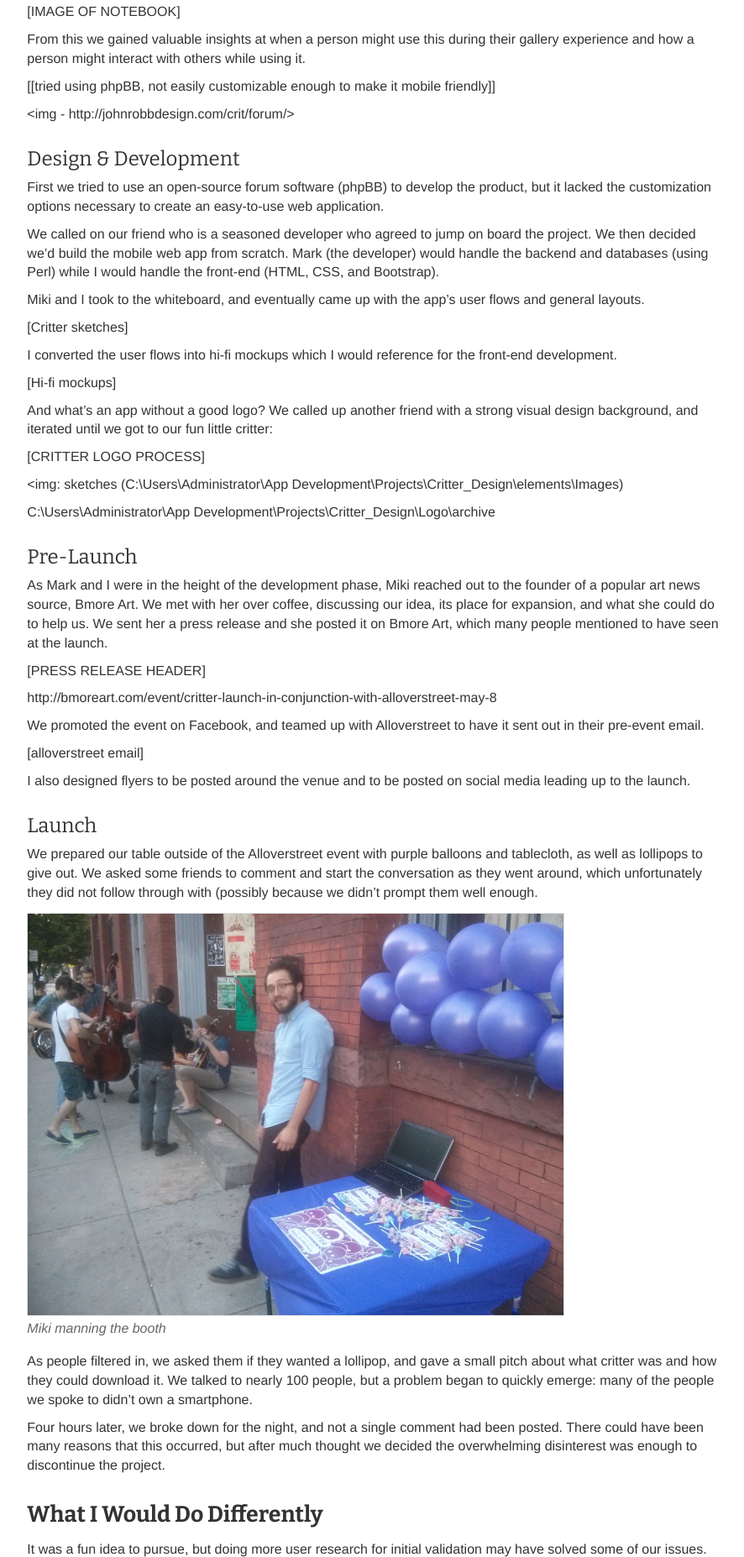
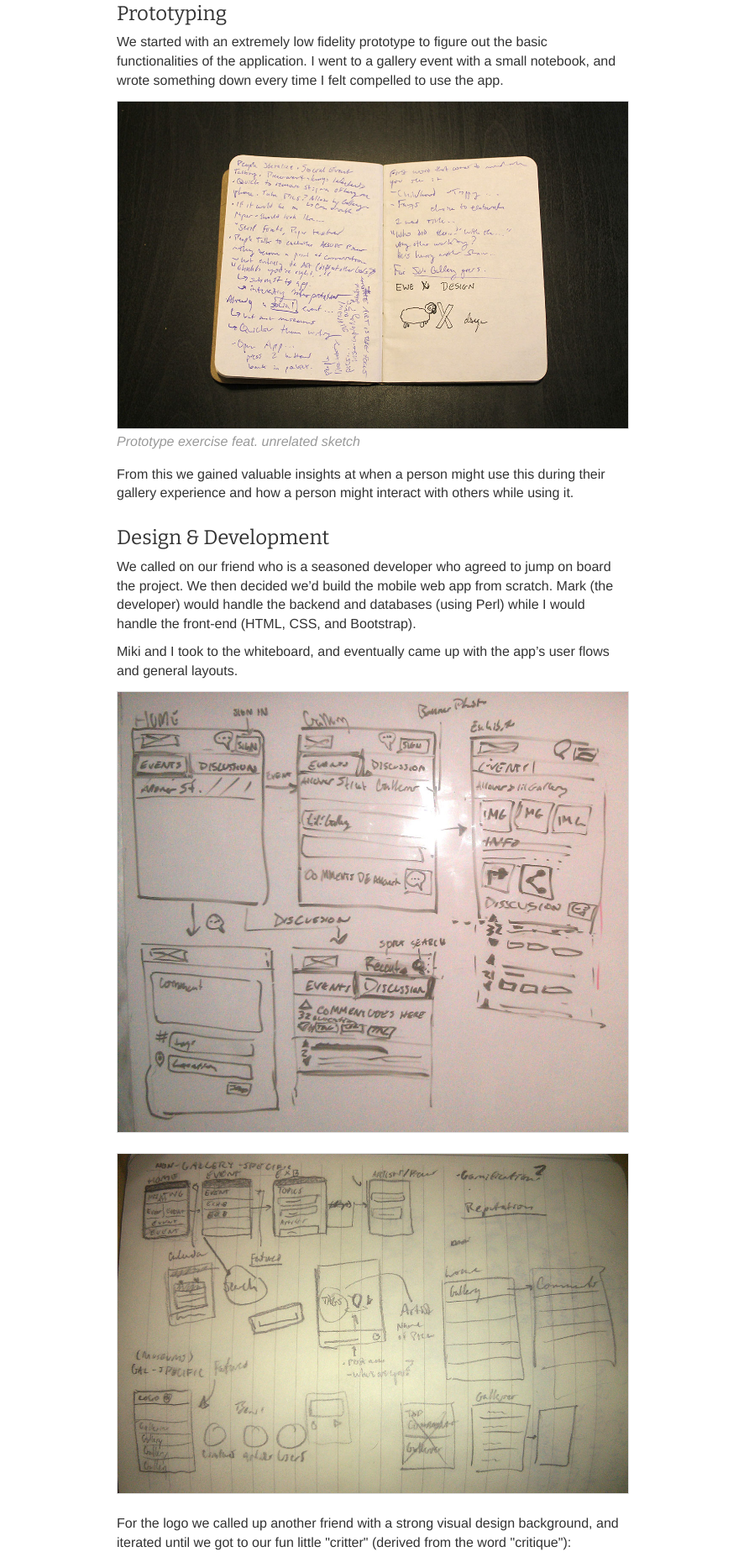
Before and after one commit to johnrobbjr/Portfolio, a plain HTML site: page article_critter.html in a window 1280 px wide. Shown: the part 955-2809 px from the top of the page at 84% size, without its empty margins (196-1082 px from the left). Drawn offline with nearby package versions, Linux system fonts and the light colour scheme.

Commit message:
Critter Article
And other little layout changes

```diff
--- a/article_critter.html
+++ b/article_critter.html
@@ -50,7 +50,7 @@
     </div>
   </div>
 
-  <div class="container col-sm-offset-1 col-sm-10 col-md-offset-2 col-md-8">
+  <div class="container col-sm-offset-1 col-sm-10 col-md-offset-2 col-md-8 col-lg-offset-3 col-lg-6">
 
     <!--BACK BUTTON, breadcrumb-->
     <p style="margin-bottom:18px">
@@ -101,25 +101,18 @@
         We started with an extremely low fidelity prototype to figure out the basic functionalities of the application. I went to a gallery event with a small
         notebook, and wrote something down every time I felt compelled to use the app.
     </p>
-    <p>
-        [IMAGE OF NOTEBOOK]
-    </p>
+        <img src="img/critter/sketchbook.jpg" class="img-responsive" alt="lo-fi prototype">
+        <p class="caption">Prototype exercise feat. unrelated sketch</p>
     <p>
         From this we gained valuable insights at when a person might use this during their gallery experience and how a person might interact with others while
         using it.
     </p>
     <p>
-        [[tried using phpBB, not easily customizable enough to make it mobile friendly]]
-    </p>
-    <p>
-        &lt;img - http://johnrobbdesign.com/crit/forum/&gt;
-    </p>
-    <p>
         <h3>Design &amp; Development</h3>
     </p>
     <p>
-        First we tried to use an open-source forum software (phpBB) to develop the product, but it lacked the customization options necessary to create an
-        easy-to-use web application.
+        <!--First we tried to use an open-source forum software (phpBB) to develop the product, but it lacked the customization options necessary to create an
+        easy-to-use web application. <br/><br/>[IMAGE OF PHONE WITH http://johnrobbdesign.com/crit/forum/ ON IT]-->
     </p>
     <p>
         We called on our friend who is a seasoned developer who agreed to jump on board the project. We then decided we’d build the mobile web app from scratch.
@@ -128,47 +121,31 @@
     <p>
         Miki and I took to the whiteboard, and eventually came up with the app’s user flows and general layouts.
     </p>
+        <img src="img/critter/whiteboard_1.jpg" class="img-responsive" alt="whiteboard">
+        <img src="img/critter/sketch-mobile.jpg" class="img-responsive" alt="sketches">
     <p>
-        [Critter sketches]
+        For the logo we called up another friend with a strong visual design background, and iterated until we got to our fun little
+        "critter" (derived from the word "critique"):
+    </p>
+      <img src="img/critter/logo.jpg" class="img-responsive" alt="Critter logo development">
+    <p>
+        I used the sketches to create hi-fi mockups which I would reference during the development phase.
     </p>
     <p>
-        I converted the user flows into hi-fi mockups which I would reference for the front-end development.
-    </p>
-    <p>
-        [Hi-fi mockups]
-    </p>
-    <p>
-        And what’s an app without a good logo? We called up another friend with a strong visual design background, and iterated until we got to our fun little
-        critter:
-    </p>
-    <p>
-        [CRITTER LOGO PROCESS]
-    </p>
-    <p>
-        &lt;img: sketches (C:\Users\Administrator\App Development\Projects\Critter_Design\elements\Images)
-    </p>
-    <p>
-        C:\Users\Administrator\App Development\Projects\Critter_Design\Logo\archive
+      <img src="img/critter/hifi.png" class="img-responsive" alt="Hi-Fi Mockups">
     </p>
     <p>
         <h3>Pre-Launch</h3>
     </p>
     <p>
         As Mark and I were in the height of the development phase, Miki reached out to the founder of a popular art news source, Bmore Art. We met with her over
-        coffee, discussing our idea, its place for expansion, and what she could do to help us. We sent her a press release and she posted it on Bmore Art, which
+        coffee, discussing our idea, possibilities of expansion, and what she could do to help us. We sent her a press release and <a href="http://bmoreart.com/event/critter-launch-in-conjunction-with-alloverstreet-may-8">it was posted to Bmore Art</a>, which
         many people mentioned to have seen at the launch.
     </p>
-    <p>
-        [PRESS RELEASE HEADER]
-    </p>
-    <p>
-        http://bmoreart.com/event/critter-launch-in-conjunction-with-alloverstreet-may-8
-    </p>
+        <img src="img/critter/bmore-art.png" alt="Press release on Bmore Art" class="img-responsive">
+        <p class="caption">Press Release published on Bmore Art</p>
     <p>
         We promoted the event on Facebook, and teamed up with Alloverstreet to have it sent out in their pre-event email.
-    </p>
-    <p>
-        [alloverstreet email]
     </p>
     <p>
         I also designed flyers to be posted around the venue and to be posted on social media leading up to the launch.
@@ -178,19 +155,19 @@
     </p>
     <p>
         We prepared our table outside of the Alloverstreet event with purple balloons and tablecloth, as well as lollipops to give out. We asked some friends to
-        comment and start the conversation as they went around, which unfortunately they did not follow through with (possibly because we didn’t prompt them well
-        enough.
+        comment and start the conversation as they went around, which unfortunately did not come to fruition.
     </p>
         <img src="img/critter/miki.jpg" class="img-responsive">
         <p class="caption">Miki manning the booth</p>
     <p>
         As people filtered in, we asked them if they wanted a lollipop, and gave a small pitch about what critter was and how they could download it. We talked to
-        nearly 100 people, but a problem began to quickly emerge: many of the people we spoke to didn’t own a smartphone.
+        nearly 100 people, but a problem began to quickly emerge: many of the people we spoke to didn’t own a smartphone. This was not something we had considered while developing a mobile-first web app. A lot of people seemed interested in the idea, and we had 13 sign-ups by the end of the night.
     </p>
     <p>
         Four hours later, we broke down for the night, and not a single comment had been posted. There could have been many reasons that this occurred, but after
         much thought we decided the overwhelming disinterest was enough to discontinue the project.
     </p>
+    <a href="https://critter.buzz">View the live mobile website here <i class="fa fa-chevron-right"></i></a>
     <p>
         <h2>What I Would Do Differently</h2>
     </p>
@@ -198,10 +175,7 @@
         It was a fun idea to pursue, but doing more user research for initial validation may have solved some of our issues.
     </p>
     <p>
-        Our launch was not extremely well planned. Providing further motivation in some form for users to sign up and comment may have helped.
-    </p>
-    <p>
-        <b> </b>
+        Our launch was not extremely well planned. Providing further motivation in some form for users to sign up and comment may have helped to drive usage.
     </p>
     <p>
         <h2>What Went Well</h2>
--- a/robbstrap.css
+++ b/robbstrap.css
@@ -55,7 +55,7 @@ p {
   margin-top: -20px;
   margin-bottom: 16px;
   font-style: italic;
-  color: #666;
+  color: #999;
 }
 
 .handshake {
@@ -84,7 +84,7 @@ p {
 
 .intro {
   position: relative;
-  background-color: #8c332f;
+  background-color: #f2f2f2; /*8c332f*/
 /*  background: #000 url("img/intro4.jpg") center center; */
   width: 100%;
   height: 100%;
@@ -92,11 +92,8 @@ p {
   overflow: hidden;
   padding: 20px 0px;
 }
-.about ul{
-  list-style: none;
-}
+
 .intro li {
-  color: #fff;
   margin: 12px;
 }
 
@@ -146,7 +143,7 @@ p {
 /*Experience Section*/
 
 .xp {
-  background-color: #eee;
+  background-color: #f2f2f2;
   margin-top: 18px;
 }
 
@@ -294,8 +291,8 @@ p {
 .article img {
   margin: 12px 0px 24px 0px;
   border: 1px solid #ddd;
-  width: 100%;
-  max-width: 640px;
+/*  width: 100%;  */
+/*  max-width: 640px; */
 }
 
 .article blockquote {
```
Also changed, not shown: article_biz.html (+1 -1 lines), article_nhc.html (+1 -1 lines), article_ta.html (+1 -1 lines), index.html (+9 -3 lines), img/critter/bmore-art.png (added), img/critter/hifi.png (added), img/critter/logo.jpg (added), img/critter/posters.jpg (added), img/critter/sketch-mobile.jpg (added), img/critter/sketchbook.jpg (added), img/critter/whiteboard_1.jpg (added), 1 other file.
